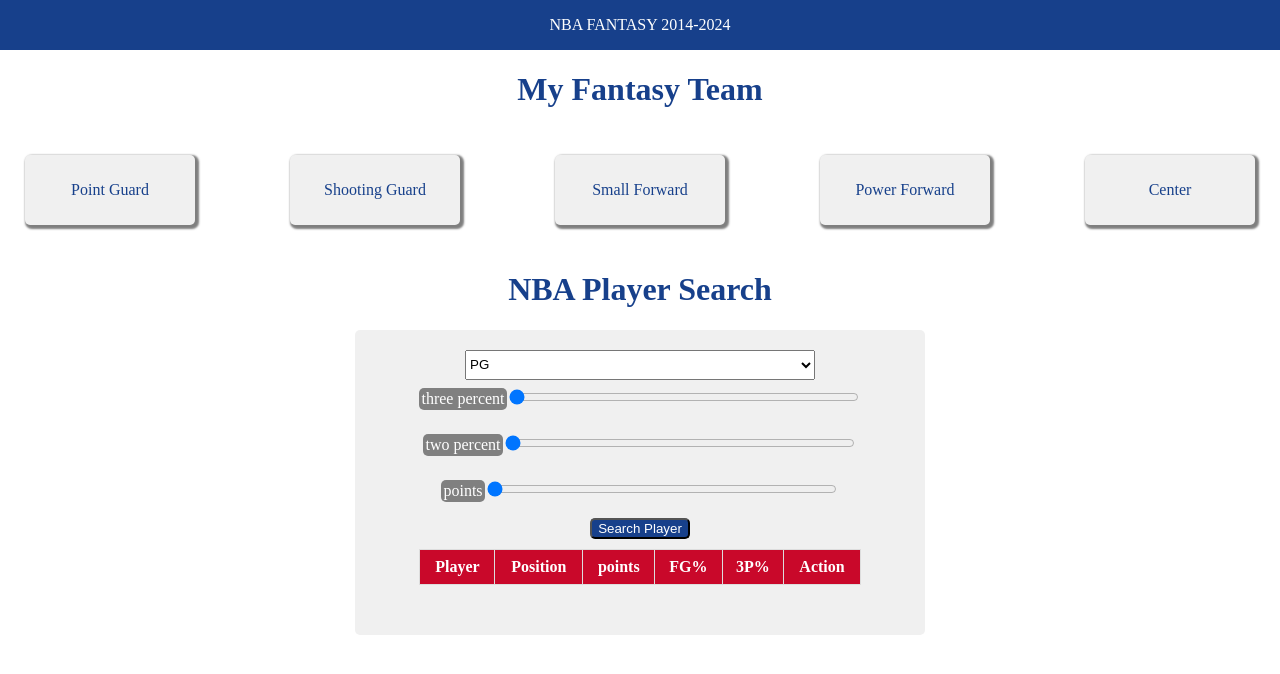
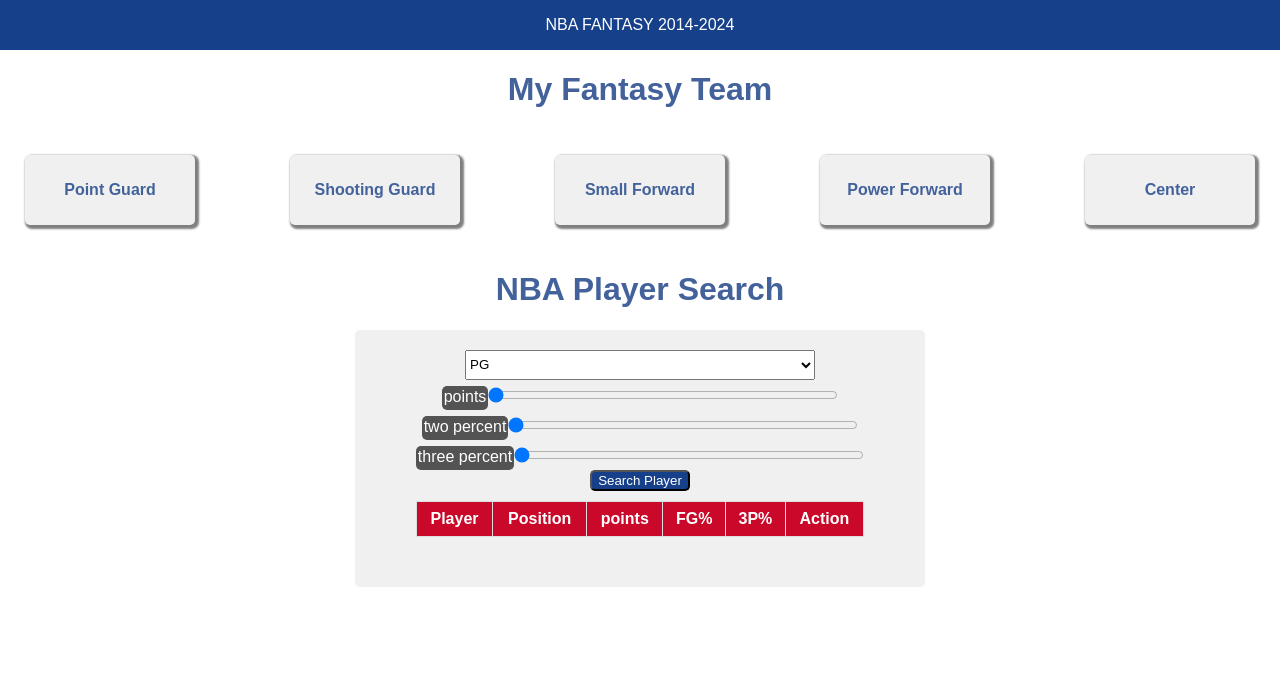
Before and after one commit to ShmuelHor/TestWeek3, a plain HTML site: page index.html in a window 1280 px wide. Both pictures are taken after a click on the button "Search Player". Drawn offline with Linux system fonts and the light colour scheme; no server answers.

Commit message:
finish css

```diff
--- a/index.html
+++ b/index.html
@@ -11,7 +11,9 @@
     <div id="up">
         NBA FANTASY 2014-2024
     </div>
+
     <h1 class="header">My Fantasy Team</h1>
+
     <div id="Player-card">
         <div id="Player-card-PG" class="Player-card"><p class="header">Point Guard</p>
             <div id="PG"></div>
@@ -29,7 +31,9 @@
             <div id="C"></div>
         </div>
     </div>
+
     <h1 class="header" >NBA Player Search</h1>
+
     <div id="search">
         <form id="form">
             <select id="Position-player-select" >
@@ -62,7 +66,7 @@
                         <th>points</th>
                         <th>FG%</th>
                         <th>3P%</th>
-                        <th id="a">Action</th>
+                        <th>Action</th>
                     </tr>
                 </thead>
 
@@ -73,6 +77,7 @@
              </table>
         </form>
     </div>
+
     <script src='./script.js'></script>
 </body>
 </html>
--- a/script.js
+++ b/script.js
@@ -20,14 +20,15 @@
 const threePercent = document.getElementById("three-percent");
 const butSearchPlayer = document.getElementById("but-search-Players");
 const table = document.getElementById("table");
+const saveGroup = document.getElementById("save-group");
 document.getElementById("form").addEventListener('submit', function (event) {
     event.preventDefault();
 });
 points.addEventListener('click', () => { document.getElementById("p-points").textContent = points.value; });
 twoPercent.addEventListener('click', () => { document.getElementById("p-two-percent").textContent = twoPercent.value; });
 threePercent.addEventListener('click', () => { document.getElementById("p-three-percent").textContent = threePercent.value; });
-butSearchPlayer.addEventListener('click', () => { CreateSearch(); });
-function CreateSearch() {
+butSearchPlayer.addEventListener('click', () => { CreateObject(); });
+function CreateObject() {
     return __awaiter(this, void 0, void 0, function* () {
         const playerData = {
             position: PositionPlayer.value,
@@ -39,10 +40,10 @@
         twoPercent.value = "0";
         threePercent.value = "0";
         points.value = "0";
-        document.getElementById("p-three-percent").textContent = "points";
+        document.getElementById("p-three-percent").textContent = "three percent";
         document.getElementById("p-two-percent").textContent = "two percent";
-        document.getElementById("p-points").textContent = "three percent";
-        CreateTablePlayers(yield addScooter(playerData));
+        document.getElementById("p-points").textContent = "points";
+        CreateTablePlayers(yield SearchByParameters(playerData));
     });
 }
 function CreateTablePlayers(listPlayers) {
@@ -66,13 +67,13 @@
         const div = document.createElement("td");
         const add = document.createElement("button");
         add.textContent = `Add ${obj.playerName.split(" ")[0]} to Current Team`;
-        add.addEventListener('click', () => { CreateGroup(obj); });
+        add.addEventListener('click', () => { CreatePlayerCard(obj); });
         div.appendChild(add);
         tr.appendChild(div);
         table.appendChild(tr);
     });
 }
-function CreateGroup(plyer) {
+function CreatePlayerCard(plyer) {
     const PlayerCar = document.getElementById(`${plyer.position}`);
     PlayerCar.textContent = " ";
     const pPlayerName = document.createElement("p");
@@ -88,13 +89,7 @@
     pPoints.textContent = `Points : ${plyer.points} `;
     PlayerCar.appendChild(pPoints);
 }
-const playerData = {
-    position: "C",
-    twoPercent: 45,
-    threePercent: 38,
-    points: 4
-};
-function addScooter(DataPlayers) {
+function SearchByParameters(DataPlayers) {
     return __awaiter(this, void 0, void 0, function* () {
         try {
             const response = yield fetch(`${BASE_URL}/api/filter`, {
@@ -116,4 +111,3 @@
         }
     });
 }
-//  addScooter(playerData).then((res) => { console.log(res);})
--- a/style.css
+++ b/style.css
@@ -3,6 +3,7 @@
     flex-direction: column;
     align-items: center;
     margin: 0;
+    font-family: Arial, Helvetica, sans-serif;
 }
 #Player-card{
     display: flex;
@@ -23,7 +24,8 @@
 }
 
 .header{
-    color:#17408b ;
+    color:#43629b ;
+    font-weight: bold;
 }
 
 
@@ -84,6 +86,9 @@
     width: 350px;
     height: 30px;
 }
+input{
+    margin: 0;
+}
 .p{
 
     justify-content: center;
@@ -92,8 +97,9 @@
 }
 
 #p-points , #p-two-percent ,#p-three-percent{
-    margin-top: 8px;
-    background-color: gray;
+    margin: 0;
+    margin-top: 6px;
+    background-color: rgb(83, 83, 83);
     color: white;
     padding: 2px;
     border-radius: 5px;
```
Also changed, not shown: 1 other file.
